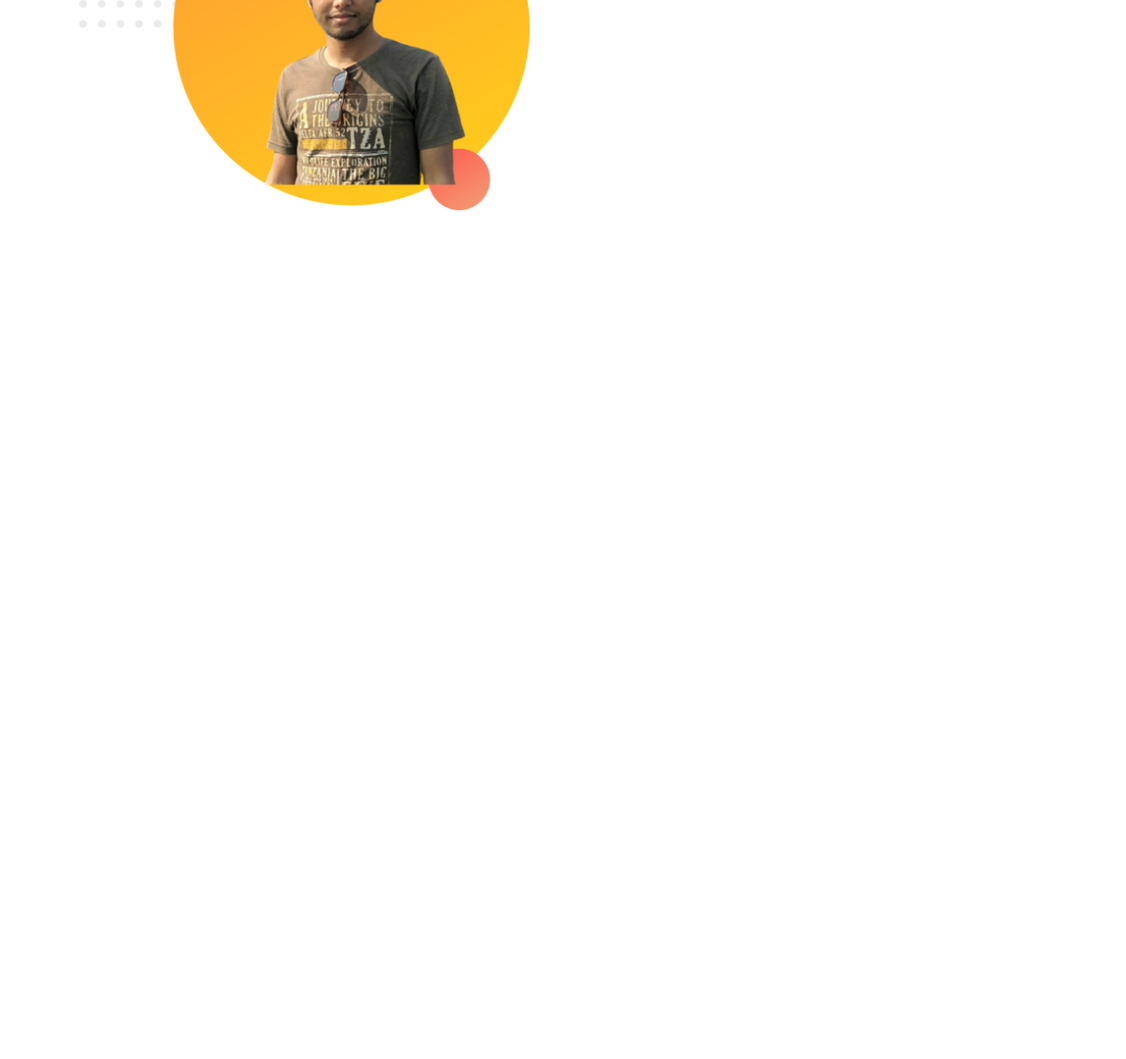
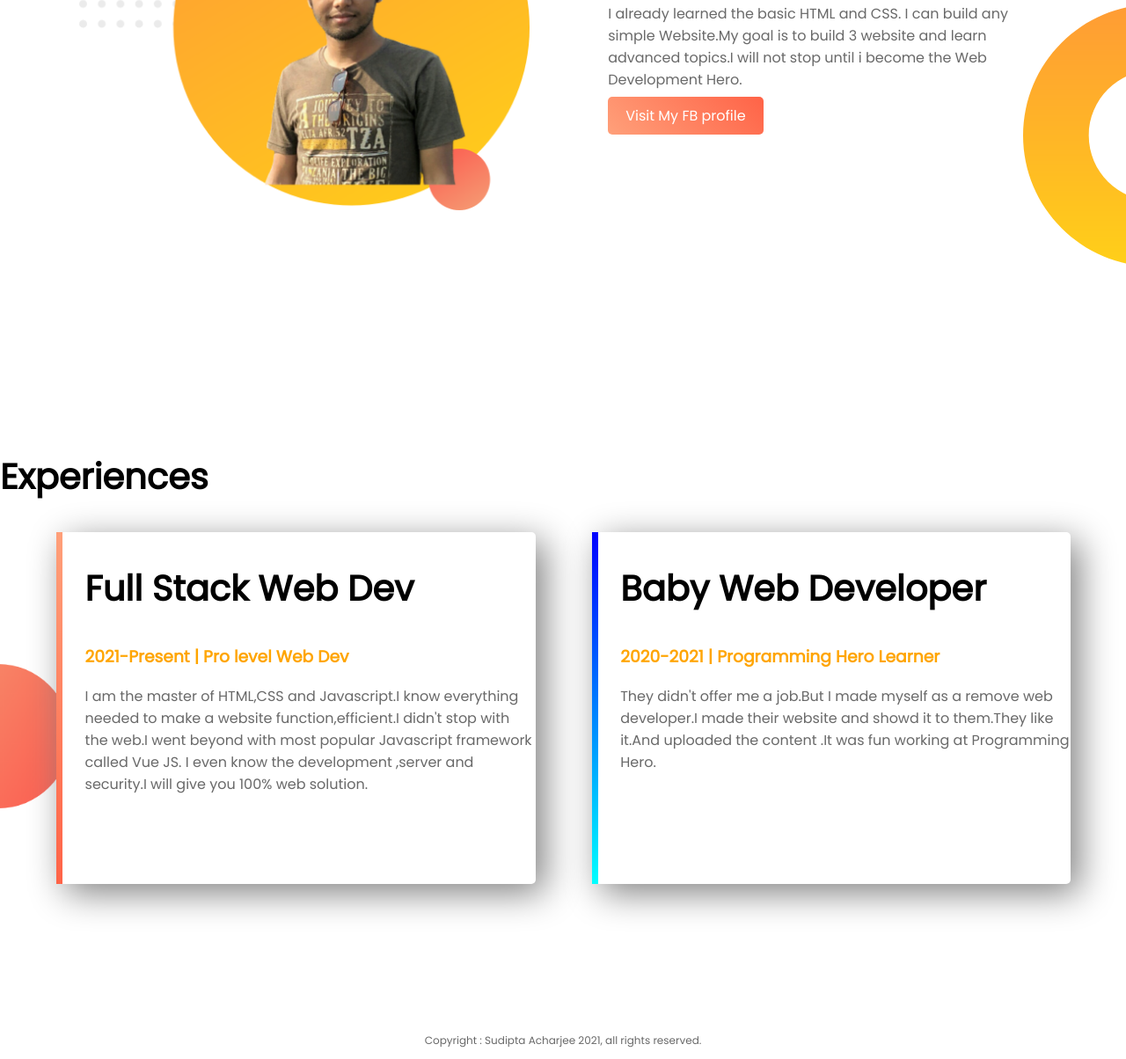
Before and after one commit to Sudipta-Acharjee/Web-Portfolio, a plain HTML site: page index.html in a window 1280 px wide. Shown: the part 821-2025 px from the top of the page at 88% size. Before the commit the page ends 1300 px from the top, so only its background shows below. Drawn offline with Linux system fonts and the light colour scheme.

Commit message:
Final updated

```diff
--- a/index.html
+++ b/index.html
@@ -9,11 +9,11 @@
 </head>
 <body>
     <section class="top-banner">
-        <div class="half-width">
+        <div class="half-width single experience">
             <h1>Welcome To </h1>
-            <h1><span class="name-highlight">Sudipta</span> Website</h1>
+            <h1><span class="orange-highlight">Sudipta</span> Website</h1>
             <h3>World-class Web developer</h3>
-            <p style="font-size:large;">Hi! i am Sudipta Acharjee,I am a professional Web Developer.I want make the best project from my unique thinking and researching.You make any kind of Web delopment project from me. I have a problem-solving attitude so bring on your problems and I will get them fixed. </p>
+            <p style="font-size:large;">Hi! i am Sudipta Acharjee,I am a professional Web Developer.I want to make the best project from my unique thinking and researching.You make any kind of Web delopment project from me. I have a problem-solving attitude so bring on your problems and I will get them fixed. </p>
             <a class="link-button" href="https://www.linkedin.com/in/sudipta-acharjee-8327b9169/" target="_blank">Hire Me</a>
         </div>
         <div class="half-width img">
@@ -24,9 +24,31 @@
         <div class="half-width img">
             <img src="Images/sudipta.png" alt="">
         </div>
-        <div class="half-width">
+        <div class="half-width single experience">
+            <h2>Dream Big</h2>
+            <h3>Become a programming Hero.</h3>
+            <p>I already learned the basic HTML and CSS. I can build any simple Website.My goal is to build 3 website and learn advanced topics.I will not stop until i become the Web Development Hero.</p>
+            <a class="link-button" href="https://www.facebook.com/sudipto.acharjee.739/" target="_blank">Visit My FB profile</a>
 
         </div>
     </section>
+    <section class="experience-area">
+        <h2>Experiences</h2>
+        <div id="full-stack" class="half-width single-experience">
+            <h2>Full Stack Web Dev</h2>
+            <h3 class="orange-highlight">2021-Present | Pro level Web Dev</h3>
+            <p>I am the master of HTML,CSS and Javascript.I know everything needed to make a website function,efficient.I didn't stop with the web.I went beyond with most popular Javascript framework called Vue JS. I even know the development ,server and security.I will give you 100% web solution.</p>
+
+        </div>
+        <div id="baby-stack2" class="half-width single-experience">
+            <h2>Baby Web Developer</h2>
+            <h3 class="orange-highlight">2020-2021 | Programming Hero Learner</h3>
+            <p>They didn't offer me a job.But I made myself as a remove web developer.I made their website and showd it to them.They like it.And uploaded the content .It was fun working at Programming Hero.  </p>
+
+        </div>
+    </section>
+    <footer>
+        <p>Copyright : Sudipta Acharjee 2021, all rights reserved.</p>
+    </footer>
 </body>
 </html>
--- a/style.css
+++ b/style.css
@@ -6,7 +6,10 @@ h1{
     font-size: 50px;
 
 }
-.name-highlight{
+h2{
+    font-size: 40px;
+}
+.orange-highlight{
     color:orange;
 }
 .half-width{
@@ -33,3 +36,37 @@ section{
     border-radius: 5px;
     color:white;
 }
+p{
+    color:dimgray;
+}
+.dream-area{
+    background-image: url("Images/dream-bg.png");
+    background-repeat: no-repeat;
+    background-position: right;
+}
+.single-experience{
+    box-shadow: 10px 10px 40px gray;
+    border-radius: 5px;
+    height: 80%;
+    background-color: white;
+}
+.experience-area{
+    background-image: url("Images/exp-bg.png");
+    background-repeat: no-repeat;
+    background-position: left;
+    background-size: 80px;
+}
+#full-stack{
+    border-left:7px  solid;
+    border-image: linear-gradient(180deg,lightsalmon, tomato);
+    border-image-slice: 1;
+}
+#baby-stack2{
+    border-left:7px  solid;
+    border-image: linear-gradient(180deg,blue,cyan);
+    border-image-slice: 1;
+}
+footer p{
+    text-align:center;
+    font-size: 12px;
+}
```
